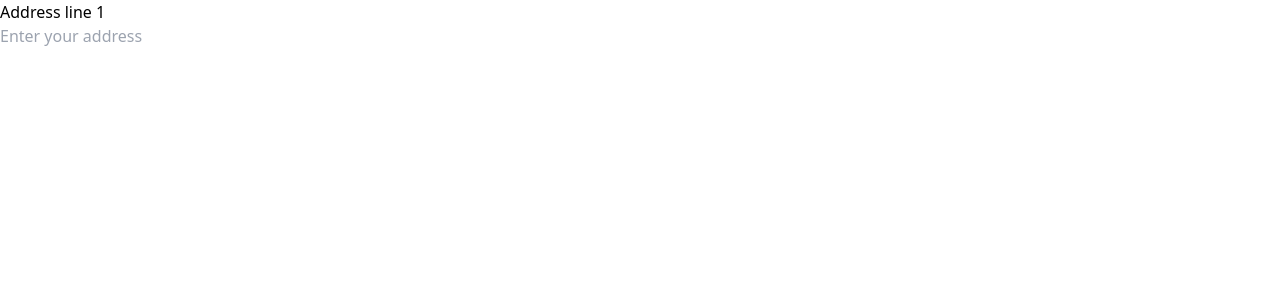
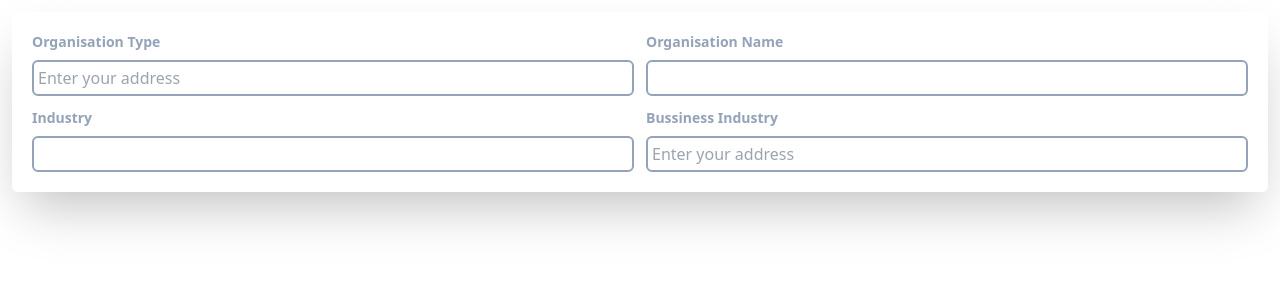
Before and after one commit to Raymond-ap/mysite, a React (Create React App) app: page / in a window 1280 px wide. Shown: the top 300 px of the page. Built offline with nearby package versions, Linux system fonts and the light colour scheme.

Commit message:
render forms

```diff
--- a/src/App.jsx
+++ b/src/App.jsx
@@ -4,6 +4,7 @@ import {BasicInfo} from './pages'
 function App() {
   return (
    <BasicInfo/>
+
   )
 }
 
--- a/src/components/FormInput.jsx
+++ b/src/components/FormInput.jsx
@@ -1,15 +1,17 @@
 import React from "react";
 
-const FormInput = ({ placeholder, label, value, type, onChange }) => {
+const FormInput = ({ placeholder, label, value, onChange }) => {
   return (
     <div className="input-wrapper">
-      <p className="label">{label}</p>
+      <p className="text-sm font-semibold mb-2 text-slate-400 capitalize">{label}</p>
       <input
-        type={type}
+        type="text"
         value={value}
         placeholder={placeholder}
         onChange={onChange}
+        className="w-full rounded-md border-2 border-slate-400 p-1"
       />
+
     </div>
   );
 };
--- a/src/pages/BasicInfo.jsx
+++ b/src/pages/BasicInfo.jsx
@@ -2,9 +2,26 @@ import React from 'react'
 import { FormInput } from '../components'
 
 const BasicInfo = () => {
+    const [firstName, setFirstName] = React.useState('')
     return (
-        <div className='container'>
-            <FormInput label={"Address line 1"}
+        <div className='grid grid-cols-2 gap-3 w-3/2 m-3 p-5 shadow-2xl rounded-md bg-white'>
+           <FormInput label={"organisation type"}
+                placeholder={"Enter your address"}
+                type={"text"}
+                value={firstName}
+                onChange={e => setFirstName(e.target.value)}
+            />
+           <FormInput label={"organisation name"}
+                type={"text"}
+                value={""}
+                onChange={e => {}}
+            />
+           <FormInput label={"Industry"}
+                type={"text"}
+                value={""}
+                onChange={e => {}}
+            />
+           <FormInput label={"bussiness industry"}
                 placeholder={"Enter your address"}
                 type={"text"}
                 value={""}
```
